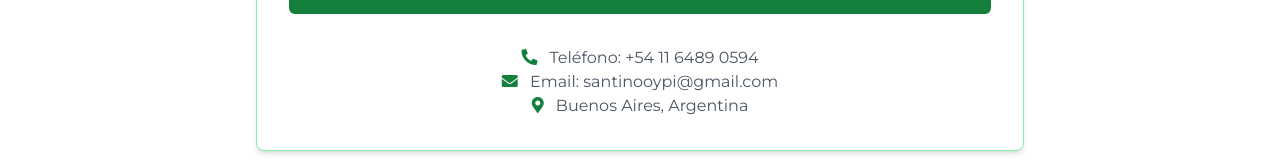
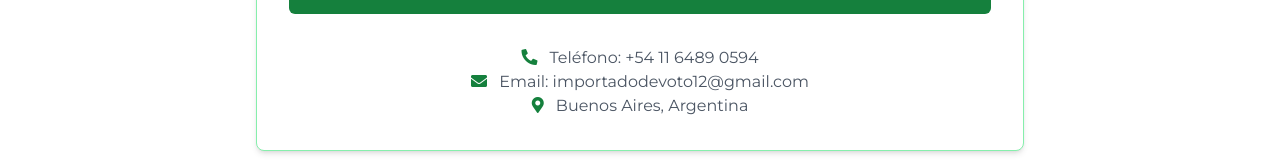
Before and after one commit to SantinoOyero/importado-devoto, a plain HTML site: page index.html in a window 1280 px wide. Shown: the part 3532-3692 px from the top of the page. Drawn offline with nearby package versions, Linux system fonts and the light colour scheme.

Commit message:
cambio email index.html

```diff
--- a/index.html
+++ b/index.html
@@ -265,7 +265,7 @@
      <p>
       <i class="fas fa-envelope mr-2 text-green-700">
       </i>
-      Email: santinooypi@gmail.com
+      Email: importadodevoto12@gmail.com
      </p>
      <p>
       <i class="fas fa-map-marker-alt mr-2 text-green-700">
```
